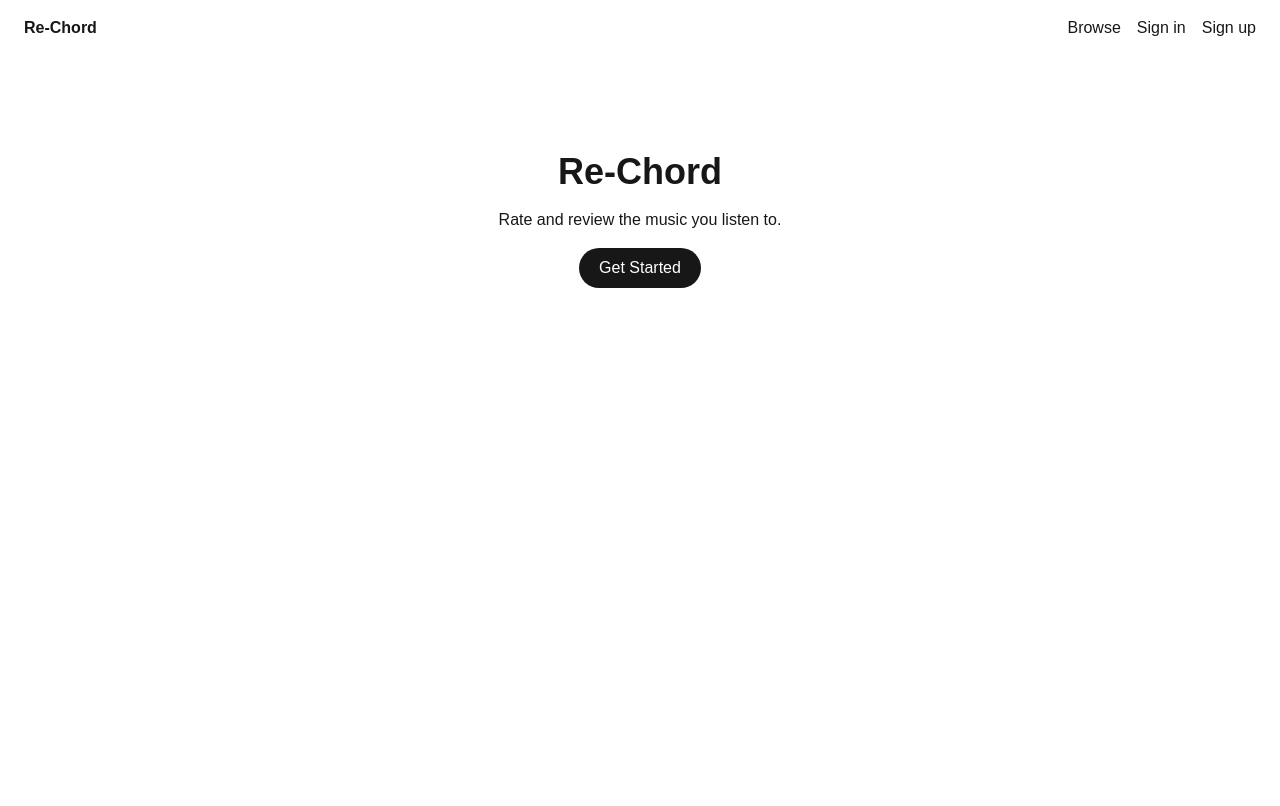
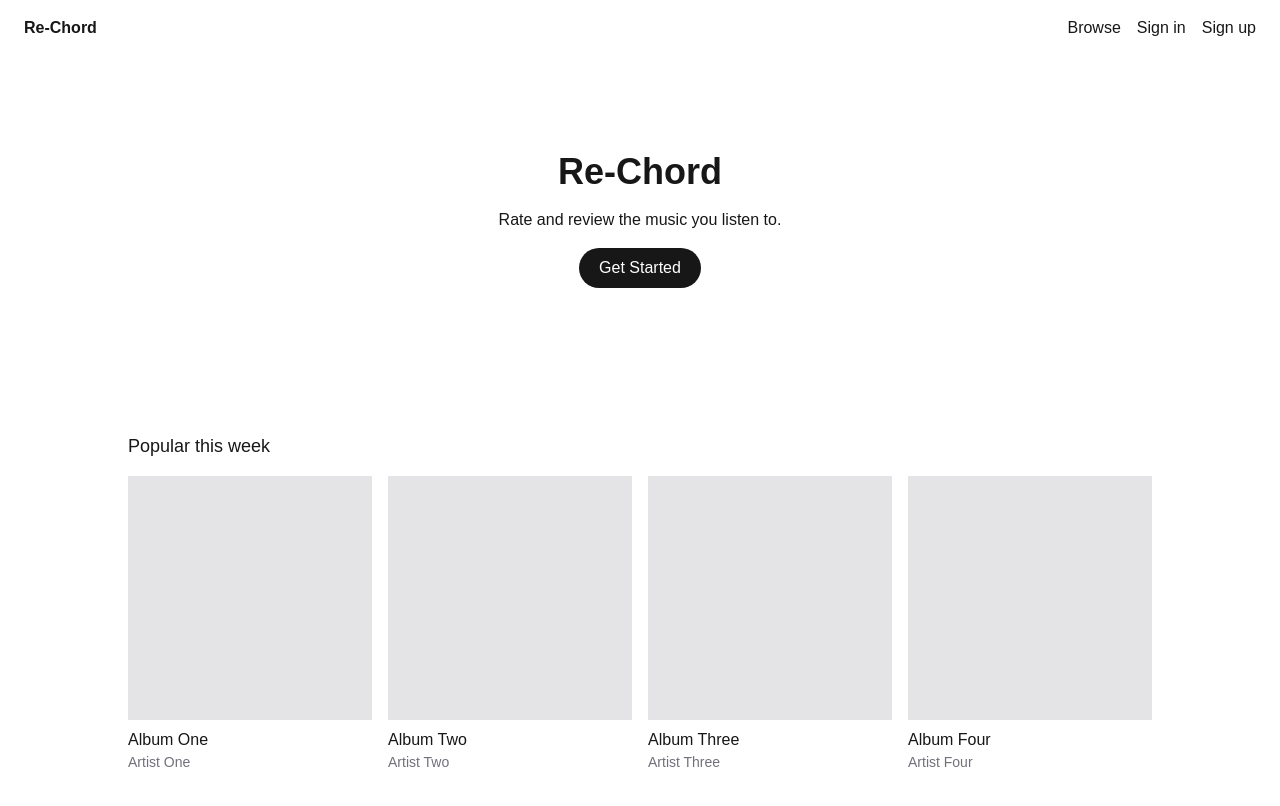
Before and after one commit to hudsonvo/Re-Chord, a Next.js app: page / in a window 1280 px wide. Shown: the top 806 px of the page. Built offline with nearby package versions, Linux system fonts and the light colour scheme.

Commit message:
added album card placeholders

```diff
--- a/app/page.tsx
+++ b/app/page.tsx
@@ -1,4 +1,13 @@
 import Link from "next/link";
+import AlbumCard from "./components/AlbumCard";
+
+const placeholderAlbums = [
+  { title: "Album One", artist: "Artist One" },
+  { title: "Album Two", artist: "Artist Two" },
+  { title: "Album Three", artist: "Artist Three" },
+  { title: "Album Four", artist: "Artist Four" },
+];
+
 export default function Home() {
   return (
     <main className="flex flex-1 flex-col items-center px-6">
@@ -12,9 +21,11 @@ export default function Home() {
       </section>
 
       <section className="w-full max-w-5xl py-12">
-        {/* TODO: section heading, e.g. "Popular this week" */}
+        <h2 className="mb-4 text-lg font-medium">Popular this week</h2>
         <div className="grid grid-cols-2 gap-4 sm:grid-cols-4">
-          {/* TODO: map over placeholder albums array -> AlbumCard */}
+          {placeholderAlbums.map((album) => (
+            <AlbumCard key={album.title} title={album.title} artist={album.artist} />
+          ))}
         </div>
       </section>
     </main>
```
